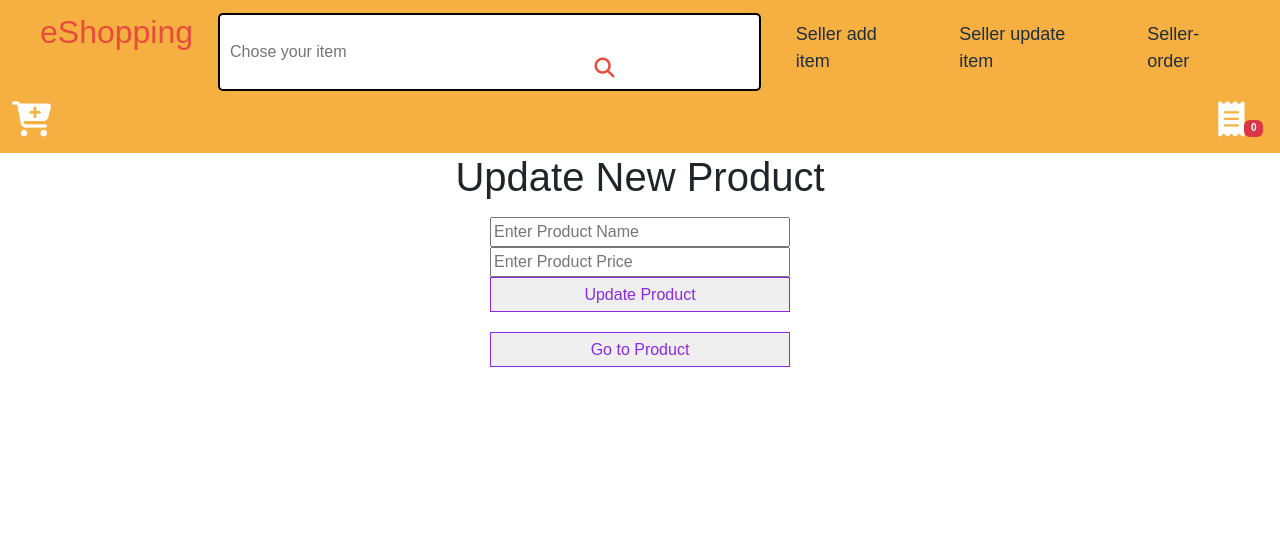
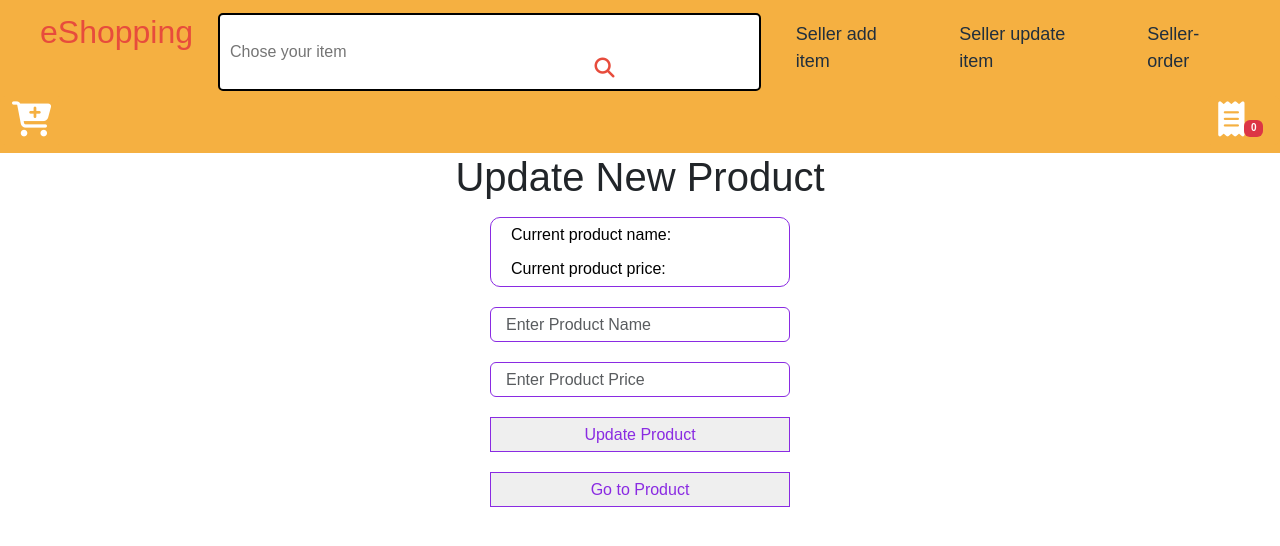
Before and after one commit to LuanBui02/front-end-assignment, an Angular app: page /admin-update-item/1 in a window 1280 px wide. Shown: the top 546 px of the page. Built offline with nearby package versions, Linux system fonts and the light colour scheme; no server answers.

Commit message:
update admin-update-item.component

```diff
--- a/src/app/component/admin/admin-update-item/admin-update-item.component.html
+++ b/src/app/component/admin/admin-update-item/admin-update-item.component.html
@@ -1,23 +1,51 @@
 <div class="update-product">
   <h1>Update New Product</h1>
   <p class="message-p">{{ messageSuccess }}</p>
+
   <form #updateProduct="ngForm"
         (ngSubmit)="submit(updateProduct.value)"
         class="common-form">
+
+    <div class="box">
+      <div>Current product name: <strong>{{ productData.name }}</strong> </div>
+      <div>Current product price: <strong>{{ productData.price }}</strong> </div>
+    </div>
     <input
       type="text"
-      class="form-input"
+      class="form-control"
       placeholder="Enter Product Name"
+      required
+      #name="ngModel"
+      [ngClass]="{'is-invalid': submitted && updateProduct.controls.name.errors}"
+      [class.is-invalid]="name.invalid && name.touched"
       name="name"
       ngModel
     />
+    <div class="text-danger" *ngIf="submitted && updateProduct.controls.name.errors">
+      <div *ngIf="submitted && updateProduct.controls.name.errors.required">
+        Name is require!
+      </div>
+    </div>
     <input
       type="text"
-      class="form-input"
+      class="form-control"
+      required
+      pattern="\d{1,99}"
+      #price="ngModel"
+      [ngClass]="{'is-invalid': submitted && updateProduct.controls.price.errors}"
+      [class.is-invalid]="price.invalid && price.touched"
       placeholder="Enter Product Price"
       name="price"
       ngModel
     />
+    <div class="text-danger" *ngIf="submitted && updateProduct.controls.price.errors">
+      <div *ngIf="submitted && updateProduct.controls.price.errors.required">
+        Price is require!
+      </div>
+      <div *ngIf="submitted && updateProduct.controls.price.errors.pattern">
+        Price is just a number!
+      </div>
+    </div>
     <button class="form-button">Update Product</button>
 
     <button class="form-button" routerLink="/products" style="margin-top: 20px">Go to Product</button>
--- a/src/app/component/admin/admin-update-item/admin-update-item.component.scss
+++ b/src/app/component/admin/admin-update-item/admin-update-item.component.scss
@@ -3,3 +3,15 @@
     text-align: center;
   }
 }
+.box {
+  height: 70px;
+  margin-bottom: 20px;
+  border: 1px solid blueviolet;
+  padding-left: 15px;
+  color: blueviolet;
+  border-radius: 10px;
+  div {
+    color: black;
+    padding: 5px;
+  }
+}
--- a/src/app/component/admin/admin-update-item/admin-update-item.component.ts
+++ b/src/app/component/admin/admin-update-item/admin-update-item.component.ts
@@ -1,6 +1,7 @@
 import {Component, OnInit} from '@angular/core';
 import {AdminItemService} from "../../../service/admin-item.service";
 import {ActivatedRoute} from "@angular/router";
+import {FormBuilder, Validators} from "@angular/forms";
 
 @Component({
   selector: 'app-admin-update-item',
@@ -10,8 +11,9 @@ import {ActivatedRoute} from "@angular/router";
 export class AdminUpdateItemComponent implements OnInit {
   public messageSuccess !: string;
   public productData: any;
+  public submitted = false;
 
-  constructor(private adminService: AdminItemService, private route: ActivatedRoute) {
+  constructor(private adminService: AdminItemService, private route: ActivatedRoute, private formBuilder: FormBuilder) {
   }
 
   ngOnInit(): void {
@@ -20,16 +22,27 @@ export class AdminUpdateItemComponent implements OnInit {
     this.adminService.getProductById(productId).subscribe((data: any) => {
       this.productData = data;
     });
+
+    this.productData = this.formBuilder.group({
+      name: ['', Validators.required],
+      price: ['', Validators.required]
+    })
   }
 
   submit(product: any) {
+    this.submitted = true;
+    console.log(this.productData);
     if (this.productData) {
       product.id = this.productData.id;
+      this.adminService.updateItem(product).subscribe(
+        (response: any) => {
+          if (!response) {
+            this.messageSuccess = "Item is updated!"
+          }
+        },(error: any) => {
+          console.log(error);
+          alert(error.error.message);
+        })
     }
-    this.adminService.updateItem(product).subscribe(res => {
-      if (res) {
-        this.messageSuccess = 'Item is updated';
-      }
-    })
   }
 }
```
